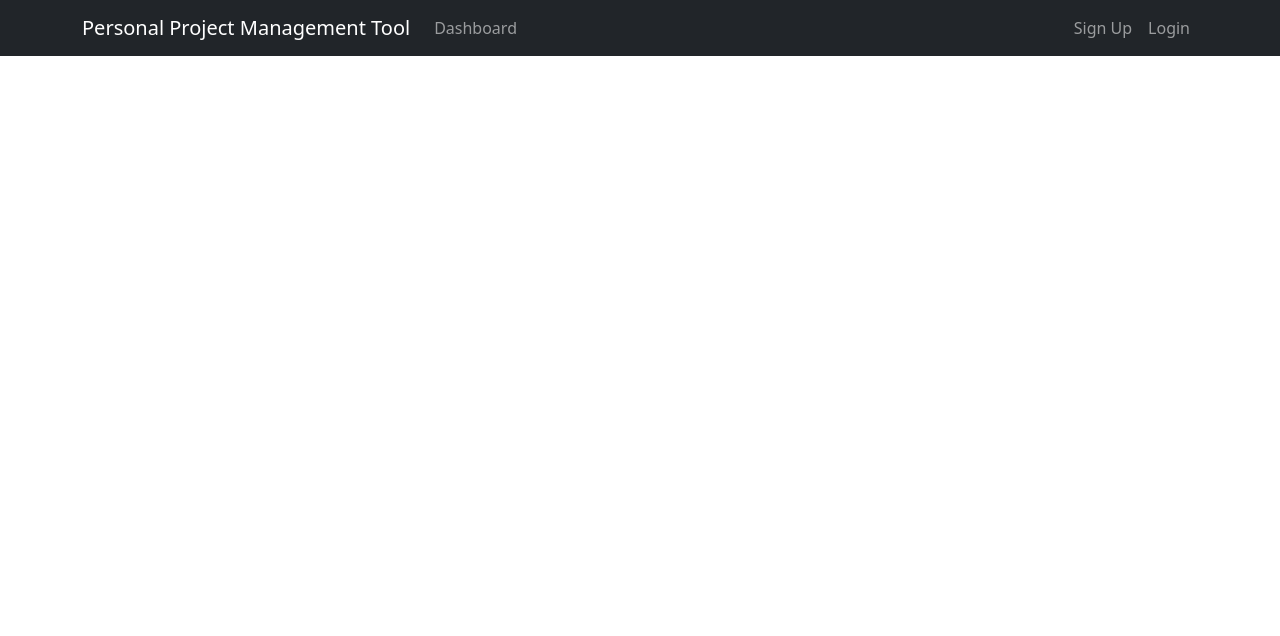
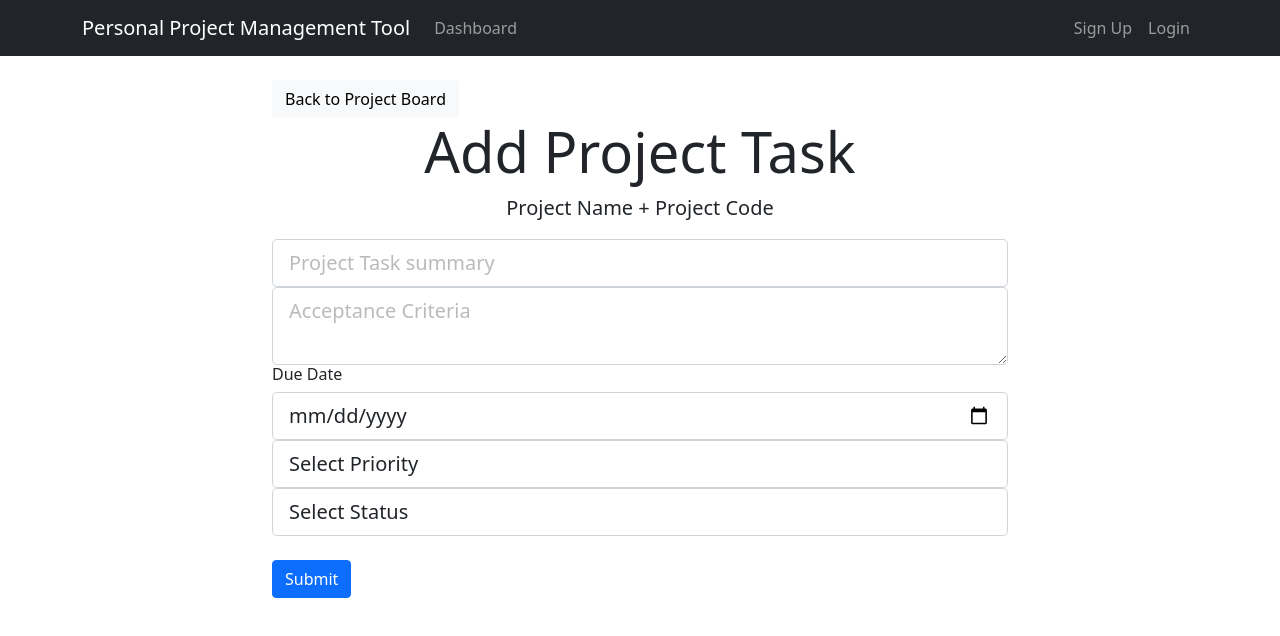
Before and after one commit to AlmogWer/PPMTool, a React (Create React App) app in the folder ppmtool-react-client/myapp/: page /addProjectTask/1 in a window 1280 px wide. Shown: the top 636 px of the page. Built offline with nearby package versions, Linux system fonts and the light colour scheme.

Commit message:
ProjectBoard and addProject

```diff
--- a/ppmtool-react-client/myapp/src/App.js
+++ b/ppmtool-react-client/myapp/src/App.js
@@ -7,6 +7,8 @@
 import {Provider} from "react-redux";
 import store from "./store";
 import UpdateProject from "./components/Project/UpdateProject";
+import ProjectBoard from "./components/ProjectBoard/ProjectBoard";
+import AddProjectTask from "./components/ProjectBoard/ProjectTasks/AddProjectTask";
 
 function App() {
     return (
@@ -18,6 +20,9 @@
                     <Route exact path="/dashboard" component={Dashboard}/>
                     <Route exact path="/addProject" component={AddProject}/>
                     <Route exact path="/updateProject/:id" component={UpdateProject}/>
+                    <Route exact path="/projectBoard/:id" component={ProjectBoard}/>
+                    <Route exact path="/addProjectTask/:id" component={AddProjectTask}/>
+
                 </div>
             </Router>
         </Provider>
--- a/ppmtool-react-client/myapp/src/actions/projectActions.js
+++ b/ppmtool-react-client/myapp/src/actions/projectActions.js
@@ -3,7 +3,7 @@
 
 export const createProject = (project, history) => async dispatch => {
     try {
-        const res = await axios.post("/api/project", project)
+        await axios.post("/api/project", project)
         history.push("/dashboard")
         dispatch({
             type: GET_ERRORS,
--- a/ppmtool-react-client/myapp/src/components/Project/ProjectItem.js
+++ b/ppmtool-react-client/myapp/src/components/Project/ProjectItem.js
@@ -26,11 +26,11 @@
                             </div>
                             <div className="col-md-4 d-none d-lg-block">
                                 <ul className="list-group">
-                                    <a href="#">
+                                    <Link to={`/projectBoard/${project.projectIdentifier}`}>
                                         <li className="list-group-item board">
                                             <i className="fa fa-flag-checkered pr-1"> Project Board </i>
                                         </li>
-                                    </a>
+                                    </Link>
                                     <Link to={`/updateProject/${project.projectIdentifier}`}>
                                         <li className="list-group-item update">
                                             <i className="fa fa-edit pr-1"> Update Project Info</i>
--- a/ppmtool-react-client/myapp/src/components/ProjectBoard/ProjectBoard.js
+++ b/ppmtool-react-client/myapp/src/components/ProjectBoard/ProjectBoard.js
@@ -0,0 +1,89 @@
+import React, {Component} from 'react';
+import {Link} from "react-router-dom";
+
+class ProjectBoard extends Component {
+    render() {
+        const {id} = this.props.match.params;
+        return (
+            <div className="container">
+                <Link to={`/addProjectTask/${id}`} class="btn btn-primary mb-3">
+                    <i className="fas fa-plus-circle"> Create Project Task</i>
+                </Link>
+                <br/>
+                <hr/>
+                {
+                    //<!-- Backlog STARTS HERE -->
+                }
+                <div className="container">
+                    <div className="row">
+                        <div className="col-md-4">
+                            <div className="card text-center mb-2">
+                                <div className="card-header bg-secondary text-white">
+                                    <h3>TO DO</h3>
+                                </div>
+                            </div>
+                            {
+                                //<!-- SAMPLE PROJECT TASK STARTS HERE -->
+                            }
+
+                            <div className="card mb-1 bg-light">
+
+                                <div className="card-header text-primary">
+                                    ID: projectSequence -- Priority: priorityString
+                                </div>
+                                <div className="card-body bg-light">
+                                    <h5 className="card-title">project_task.summary</h5>
+                                    <p className="card-text text-truncate ">
+                                        project_task.acceptanceCriteria
+                                    </p>
+                                    <a href="" class="btn btn-primary">
+                                        View / Update
+                                    </a>
+
+                                    <button className="btn btn-danger ml-4">
+                                        Delete
+                                    </button>
+                                </div>
+                            </div>
+                            {
+                                //<!-- SAMPLE PROJECT TASK ENDS HERE -->
+
+                            }
+                        </div>
+                        <div className="col-md-4">
+                            <div className="card text-center mb-2">
+                                <div className="card-header bg-primary text-white">
+                                    <h3>In Progress</h3>
+                                </div>
+                            </div>
+                            {
+
+                                //<!-- SAMPLE PROJECT TASK STARTS HERE -->
+
+                                //<!-- SAMPLE PROJECT TASK ENDS HERE -->
+                            }
+                        </div>
+                        <div className="col-md-4">
+                            <div className="card text-center mb-2">
+                                <div className="card-header bg-success text-white">
+                                    <h3>Done</h3>
+                                </div>
+                            </div>
+                            {
+
+                                //<!-- SAMPLE PROJECT TASK STARTS HERE -->
+
+                                //<!-- SAMPLE PROJECT TASK ENDS HERE -->
+                            }
+                        </div>
+                    </div>
+                </div>
+
+                {  //<!-- Backlog ENDS HERE -->
+                }
+            </div>
+        );
+    }
+}
+
+export default ProjectBoard;
--- a/ppmtool-react-client/myapp/src/components/ProjectBoard/ProjectTasks/AddProjectTask.js
+++ b/ppmtool-react-client/myapp/src/components/ProjectBoard/ProjectTasks/AddProjectTask.js
@@ -0,0 +1,58 @@
+import React, {Component} from 'react';
+import {Link} from "react-router-dom";
+
+class AddProjectTask extends Component {
+    render() {
+        const {id} = this.props.match.params;
+        return (
+            <div className="add-PBI">
+                <div className="container">
+                    <div className="row">
+                        <div className="col-md-8 m-auto">
+                            <Link to={`/projectBoard/${id}`} className="btn btn-light">
+                                Back to Project Board
+                            </Link>
+                            <h4 className="display-4 text-center">Add Project Task</h4>
+                            <p className="lead text-center">Project Name + Project Code</p>
+                            <form>
+                                <div className="form-group">
+                                    <input type="text" className="form-control form-control-lg" name="summary"
+                                           placeholder="Project Task summary"/>
+                                </div>
+                                <div className="form-group">
+                                    <textarea className="form-control form-control-lg" placeholder="Acceptance Criteria"
+                                              name="acceptanceCriteria"/>
+                                </div>
+                                <h6>Due Date</h6>
+                                <div className="form-group">
+                                    <input type="date" className="form-control form-control-lg" name="dueDate"/>
+                                </div>
+                                <div className="form-group">
+                                    <select className="form-control form-control-lg" name="priority">
+                                        <option value={0}>Select Priority</option>
+                                        <option value={1}>High</option>
+                                        <option value={2}>Medium</option>
+                                        <option value={3}>Low</option>
+                                    </select>
+                                </div>
+
+                                <div className="form-group">
+                                    <select className="form-control form-control-lg" name="status">
+                                        <option value="">Select Status</option>
+                                        <option value="TO_DO">TO DO</option>
+                                        <option value="IN_PROGRESS">IN PROGRESS</option>
+                                        <option value="DONE">DONE</option>
+                                    </select>
+                                </div>
+
+                                <input type="submit" className="btn btn-primary btn-block mt-4"/>
+                            </form>
+                        </div>
+                    </div>
+                </div>
+            </div>
+        );
+    }
+}
+
+export default AddProjectTask;
```
